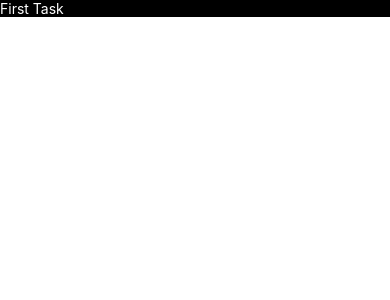
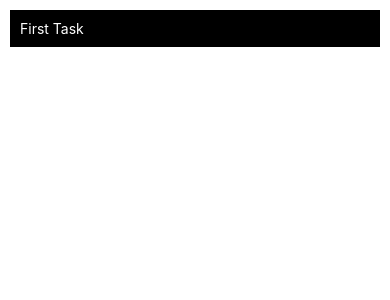
Before and after one commit to Janice-M/trello, a React Native app: screen / in a window 390 px wide. Shown: the top 300 px of the page. Built offline with nearby package versions, Linux system fonts and the light colour scheme.

Commit message:
safe area view

```diff
--- a/App.tsx
+++ b/App.tsx
@@ -5,7 +5,10 @@ import TaskListItem from './src/components/TaskListItem';
 export default function App() {
   return (
     <SafeAreaView style={styles.container}>
+      <View style={{padding: 10 }}>
       <TaskListItem />
+      </View>
+
 
       <StatusBar style="auto" />
 
@@ -17,6 +20,8 @@ const styles = StyleSheet.create({
   container: {
     flex: 1,
     backgroundColor: '#fff',
+    padding:10,
+
 
   },
 });
--- a/src/components/TaskListItem.tsx
+++ b/src/components/TaskListItem.tsx
@@ -15,7 +15,8 @@ export default function TaskListItem() {
 
 const styles = StyleSheet.create({
     container:{
-        backgroundColor:'black'
+        backgroundColor:'black',
+        padding: 10,
     },
     text: {
         color:'white'
```
